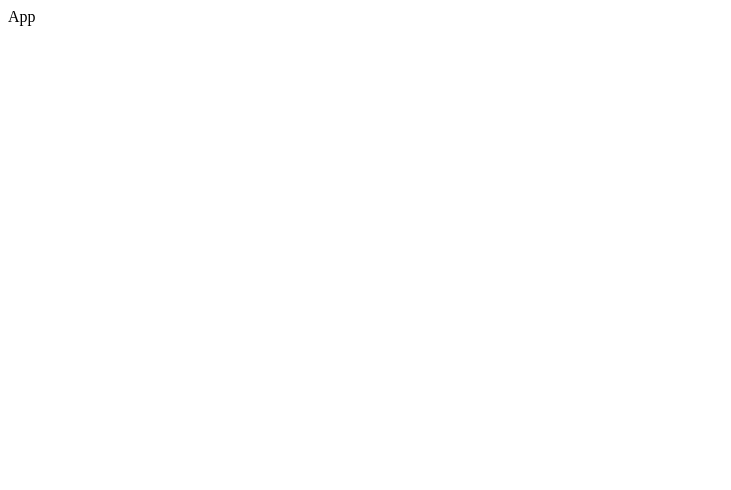
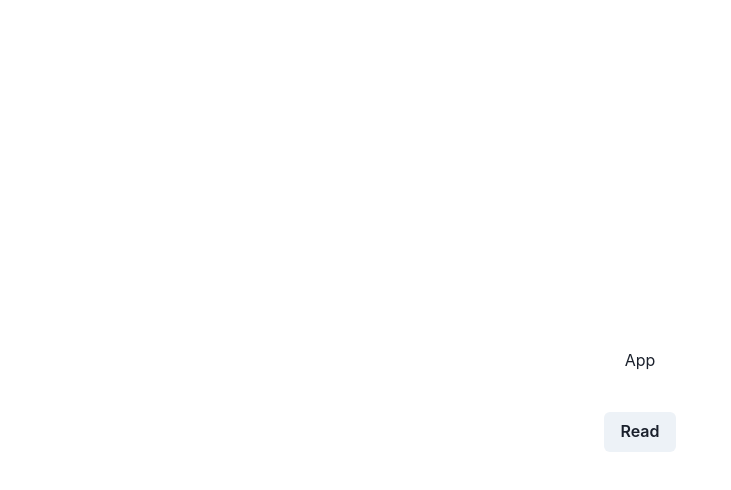
Before and after one commit to BodduKranti/jwt-react-authentication, a React (Vite) app: page / in a window 1280 px wide. Shown: the top 490 px of the page, without its empty margins (0-731 px from the left). Built offline with nearby package versions, Linux system fonts and the light colour scheme.

Commit message:
NEw changes

```diff
--- a/package.json
+++ b/package.json
@@ -10,6 +10,10 @@
     "preview": "vite preview"
   },
   "dependencies": {
+    "@chakra-ui/react": "^2.10.10",
+    "@emotion/react": "^11.14.0",
+    "@emotion/styled": "^11.14.1",
+    "framer-motion": "^14.0.0",
     "react": "^19.2.8",
     "react-dom": "^19.2.8"
   },
--- a/src/App.tsx
+++ b/src/App.tsx
@@ -1,8 +1,24 @@
+import { Box, Button } from "@chakra-ui/react"
 
 const App = () => {
-  return (
-    <div>App</div>
-  )
+    return (
+        <>
+            <Box
+                w={"100vw"}
+                h={"100vh"}
+                display={"flex"}
+                justifyContent={"center"}
+                alignItems={"center"}
+                flexDir={"column"}
+                gap={"10"}
+            >
+                <div>App</div>
+                <Button>Read</Button>
+            </Box>
+
+        </>
+
+    )
 }
 
 export default App
--- a/src/main.tsx
+++ b/src/main.tsx
@@ -1,9 +1,13 @@
 import { StrictMode } from 'react'
 import { createRoot } from 'react-dom/client'
+// 1. import `ChakraProvider` component
+import { ChakraProvider } from '@chakra-ui/react'
 import App from './App.tsx'
 
 createRoot(document.getElementById('root')!).render(
     <StrictMode>
-        <App />
+        <ChakraProvider>
+            <App />
+        </ChakraProvider>
     </StrictMode>,
 )
```
Also changed, not shown: 2 other files (tests, documents, lock files or other folders).
